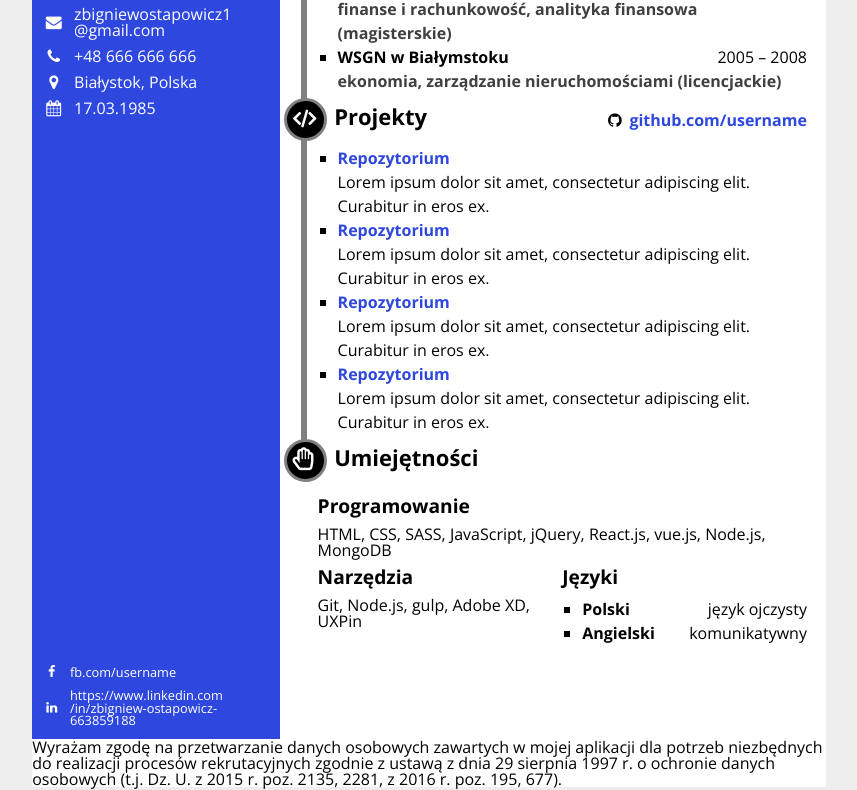
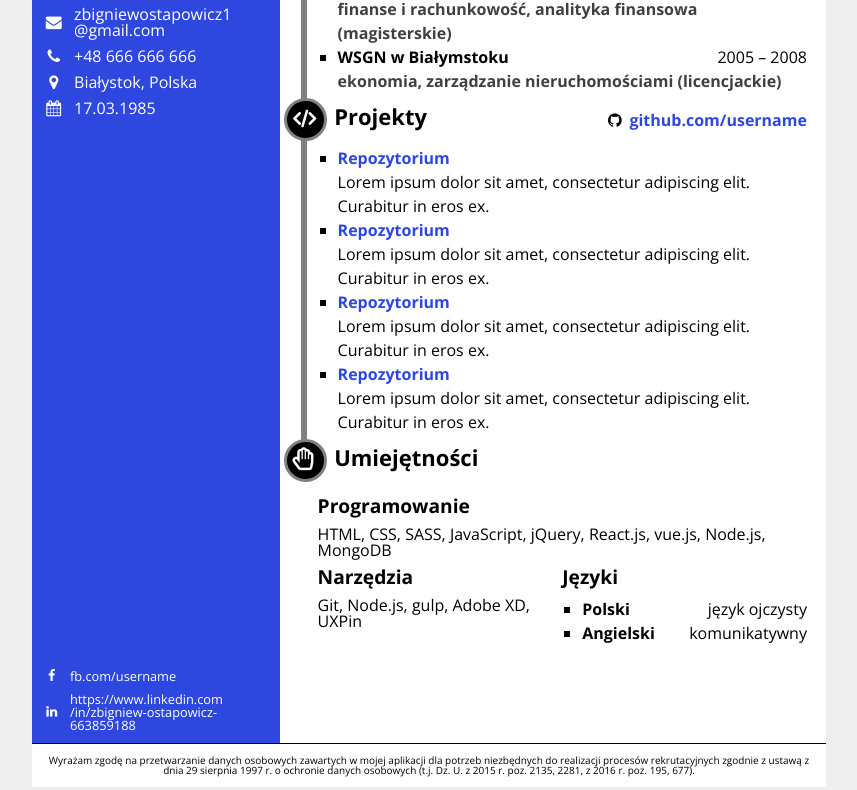
Before and after one commit to ZbigniewOstapowicz/Curriculum-Vitae, a website: page src/templates/index.html in a window 1280 px wide. Shown: the part 336-1126 px from the top of the page, without its empty margins (211-1068 px from the left). Drawn offline with nearby package versions, Linux system fonts and the light colour scheme; files that its build step writes are made by us from their sources.

Commit message:
end styling footer.scss

```diff
--- a/src/scss/footer.scss
+++ b/src/scss/footer.scss
@@ -0,0 +1,10 @@
+.footer {
+    border-top: 1px solid $primary-black;
+    color: $primary-black;
+
+    .footer__text {
+        font-size: calc(5/8*1rem);
+        padding: 3mm;
+        text-align: center;
+    }
+}
--- a/src/templates/components/footer.html
+++ b/src/templates/components/footer.html
@@ -1,5 +1,8 @@
- <footer>
-     Wyrażam zgodę na przetwarzanie danych osobowych zawartych w mojej aplikacji dla potrzeb niezbędnych do
-     realizacji procesów rekrutacyjnych zgodnie z ustawą z dnia 29 sierpnia 1997 r. o ochronie danych osobowych (t.j.
-     Dz. U. z 2015 r. poz. 2135, 2281, z 2016 r. poz. 195, 677).
+ <footer class="footer">
+     <p class="footer__text">Wyrażam zgodę na przetwarzanie danych osobowych zawartych w mojej aplikacji dla potrzeb
+         niezbędnych do
+         realizacji procesów rekrutacyjnych zgodnie z ustawą z dnia 29 sierpnia 1997 r. o ochronie danych osobowych
+         (t.j.
+         Dz. U. z 2015 r. poz. 2135, 2281, z 2016 r. poz. 195, 677).
+     </p>
  </footer>
```
